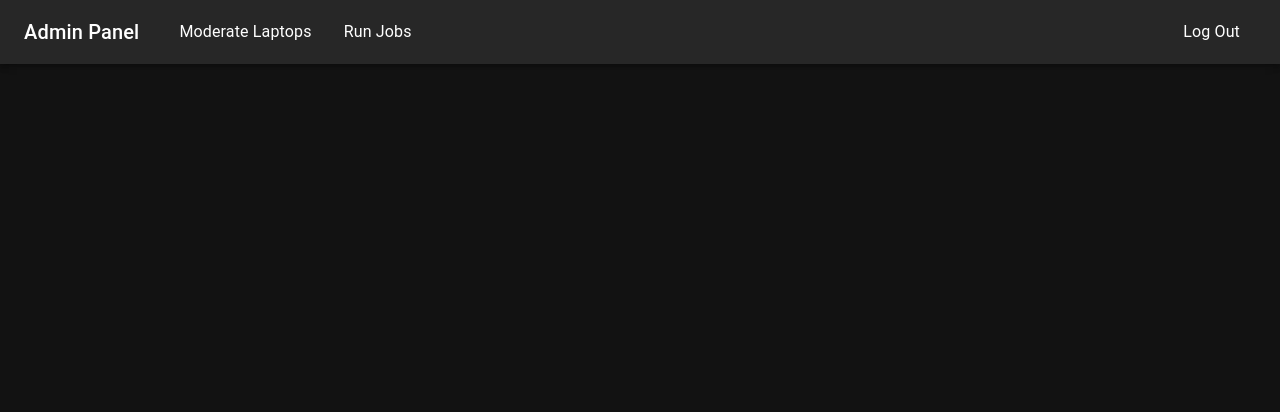
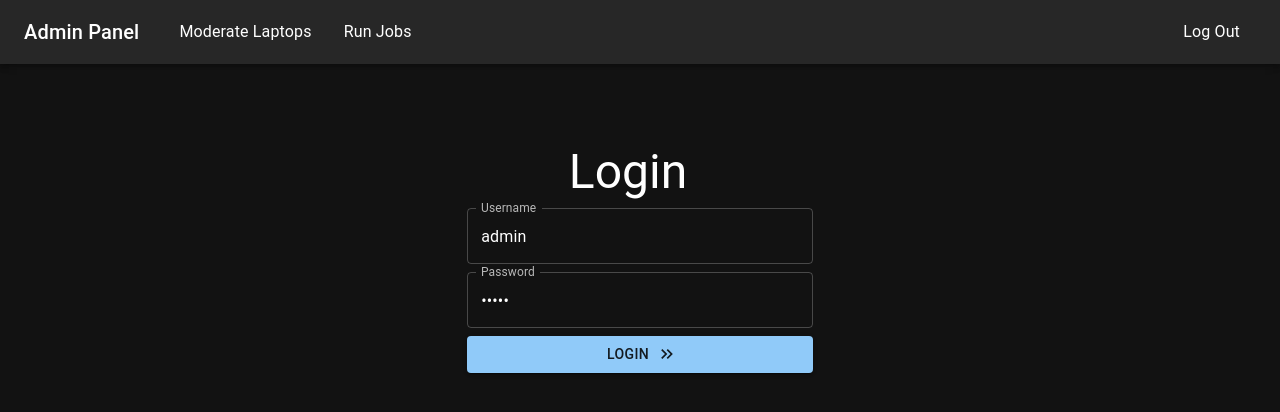
Before and after one commit to ZPI-Recommendation-System/Recommendation-System-Admin, a React (Create React App) app: page /login in a window 1280 px wide. Shown: the top 412 px of the page. Built offline with nearby package versions, Linux system fonts and the light colour scheme; no server answers.

Commit message:
Login and logout works

```diff
--- a/src/App.js
+++ b/src/App.js
@@ -49,7 +49,7 @@ function App() {
           </Stack>
 
           <MenuItem >
-                  <Typography textAlign="center">Log Out</Typography>
+                  <Typography textAlign="center" onClick={()=>setToken(null)}>Log Out</Typography>
           </MenuItem>
         </Toolbar>
       </AppBar>
@@ -58,6 +58,8 @@ function App() {
       <Routes>
             <Route path={"/"} element={
               <Login token={token} setToken={setToken} />} />
+              <Route path={"/login"} element={
+                <Login token={token} setToken={setToken} />} />
             <Route path={"/jobs"} element={
               <Jobs token={token} />} />
               <Route path={"/moderate"} element={
--- a/src/pages/Jobs.js
+++ b/src/pages/Jobs.js
@@ -11,11 +11,12 @@ import KeyboardDoubleArrowRightIcon from '@mui/icons-material/KeyboardDoubleArro
 import { API_URL } from '../api.js';
 import { useState, useEffect } from 'react';
 import AllegroKeyModal from '../AllegroKeyModal';
-
+import useLoginRedirect from '../useLoginRedirect';
 
 function Jobs({token}) {
   const [allegroURL, setAllegroURL] = useState(null);
 
+  useLoginRedirect(token);
 
   function returnKey(key) {
     setAllegroURL(null)
@@ -42,7 +43,7 @@ function Jobs({token}) {
       new Job("ML Learn", "Train ML model on collected laptops data"),
       new Job("ML Label", "Run ML model on missing price values"),
       new Job("Clear DB", "Clear the entire database")]
-        .map(job => <JobLine setAllegroURL={setAllegroURL} job={job}></JobLine>)}</Box>;
+        .map(job => <JobLine key={job.name} setAllegroURL={setAllegroURL} job={job}></JobLine>)}</Box>;
 }
 
 function JobLine({ job, setAllegroURL }) {
@@ -63,7 +64,7 @@ function JobLine({ job, setAllegroURL }) {
     return () => clearInterval(interval);
   });
 
-  return <Paper variant="outlined" p={1} elevation={0} x >
+  return <Paper variant="outlined" p={1} elevation={0} >
     <Grid alignItems="center" container>
       <Grid xs={8}> <Typography pt={1} variant="h5" component="div">
         {job.name}
--- a/src/pages/Login.js
+++ b/src/pages/Login.js
@@ -11,40 +11,47 @@ import TextField from '@mui/material/TextField';
 import Button from '@mui/material/Button';
 import KeyboardDoubleArrowRightIcon from '@mui/icons-material/KeyboardDoubleArrowRight';
 import { API_URL } from '../api.js';
-import { useState, useEffect } from 'react';
-import AllegroKeyModal from '../AllegroKeyModal';
+import { useState } from 'react';
+import { useNavigate } from "react-router-dom";
 
-export default function Login({token, setToken}) {
-    // login and password state
-    const [login, setLogin] = useState("");
-    const [password, setPassword] = useState("");
+export default function Login({ token, setToken }) {
+    // username and password state
+    const [username, setUsername] = useState("admin");
+    const [password, setPassword] = useState("admin");
+    const [error, setError] = useState(null);
 
-    async function onLogin () {
-        const result = await fetch(API_URL + "/login", {
+    const navigate = useNavigate();
 
+    React.useEffect(() => {
+        if (token) {
+            navigate('/moderate');
+        }
+    }, [token, navigate]);
+
+    async function onLogin() {
+        const result = await fetch(API_URL + "/user/login", {
             method: "POST",
-            headers: {  "Content-Type": "application/json" },
-            body: JSON.stringify({login: login, password: password})
+            headers: { "Content-Type": "application/json" },
+            body: JSON.stringify({ username: username, password: password })
         })
         const json = await result.json();
+        if (json.token) {
             setToken(json.token)
+        } else {
+            setError("Login failed")
+        }
     }
 
-    if (token) {
-        return <Typography variant="h3" textAlign="center" component="div" pr={3} >
-            You're already logged in
-        </Typography>
-    }
-
-  return <Stack sx={{width: "30%", margin:"5rem auto"}} spacing={1}>
+    return <Stack sx={{ width: "30%", margin: "5rem auto" }} spacing={1}>
 
         <Typography variant="h3" textAlign="center" component="div" pr={3} >
             Login
         </Typography>
         <TextField id="username" label="Username" variant="outlined"
-        value={login} onChange={e=>setLogin(e.target.value)} />
-    <TextField id="password" label="Password" variant="outlined"
-        value={password} onChange={e=>setPassword(e.target.value)} />
+            value={username} onChange={e => setUsername(e.target.value)} />
+        <TextField type="password" id="password" label="Password" variant="outlined"
+            value={password} onChange={e => setPassword(e.target.value)} />
         <Button onClick={onLogin} variant="contained" endIcon={<KeyboardDoubleArrowRightIcon />}>Login</Button>
+        {error && <Typography textAlign="center" color="error">{error}</Typography>}
     </Stack>
 }
--- a/src/pages/moderation/Editor.js
+++ b/src/pages/moderation/Editor.js
@@ -10,7 +10,7 @@ import Button from '@mui/material/Button';
 import { useState, useEffect } from 'react';
 import { useRequest, API_URL } from '../../api';
 
-const changeColor = '#555533'
+const changeColor = '#888855'
 
 function LaptopImage({ url, deleted, setDeleted }) {
 
--- a/src/pages/moderation/Moderate.js
+++ b/src/pages/moderation/Moderate.js
@@ -4,9 +4,12 @@ import * as React from 'react';
 import { useState } from 'react';
 import Editor from './Editor';
 import LaptopsList from './LaptopsList';
+import useLoginRedirect from '../../useLoginRedirect';
 
-function Moderate() {
+function Moderate({token}) {
     const [editedId, setEditedId] = useState(null)
+
+    useLoginRedirect(token);
 
     return <Grid container spacing={2}>
         <Grid xs={4}>
--- /dev/null
+++ b/src/useLoginRedirect.js
@@ -0,0 +1,12 @@
+import { useNavigate } from "react-router-dom";
+import * as React from 'react';
+
+export default function useLoginRedirect(token) {
+    const navigate = useNavigate();
+
+    React.useEffect(() => {
+        if (!token) {
+          navigate('/login');
+        }
+    }, [token, navigate]);
+}
```
Lines whose indentation alone changed are shown as unchanged.
